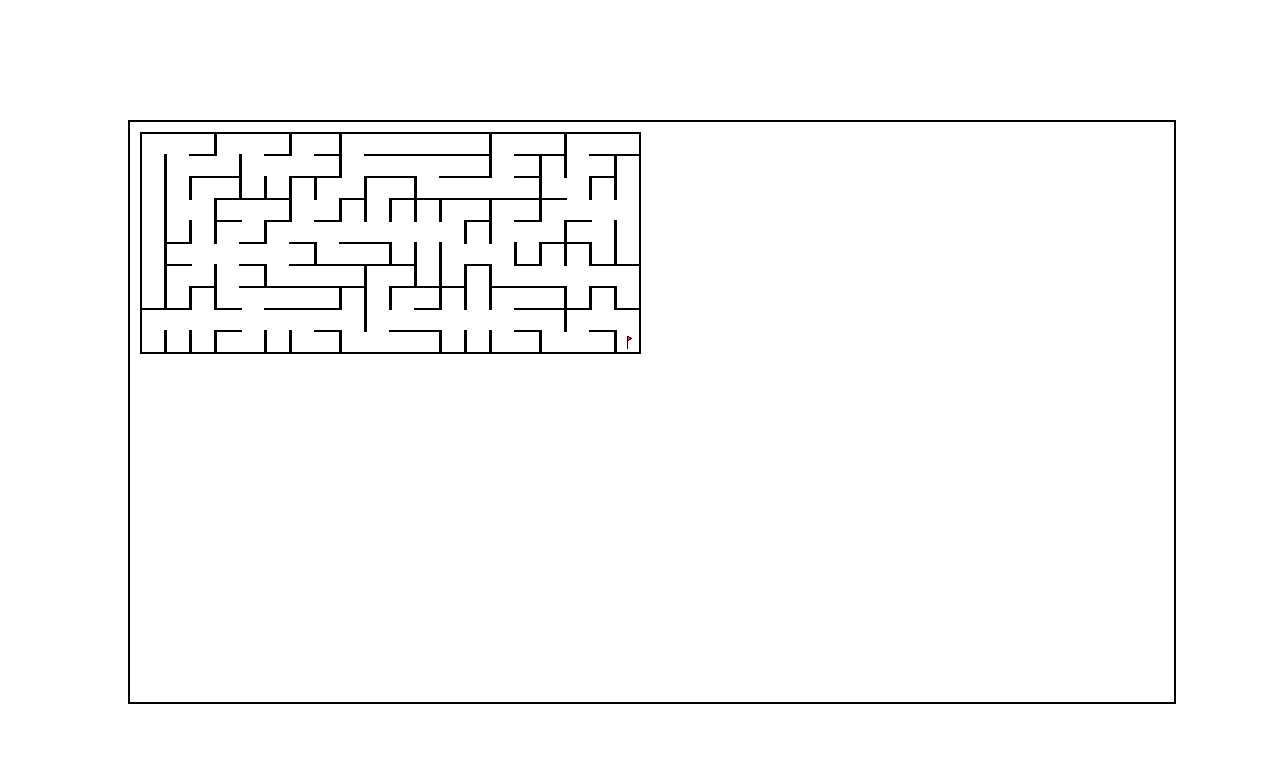
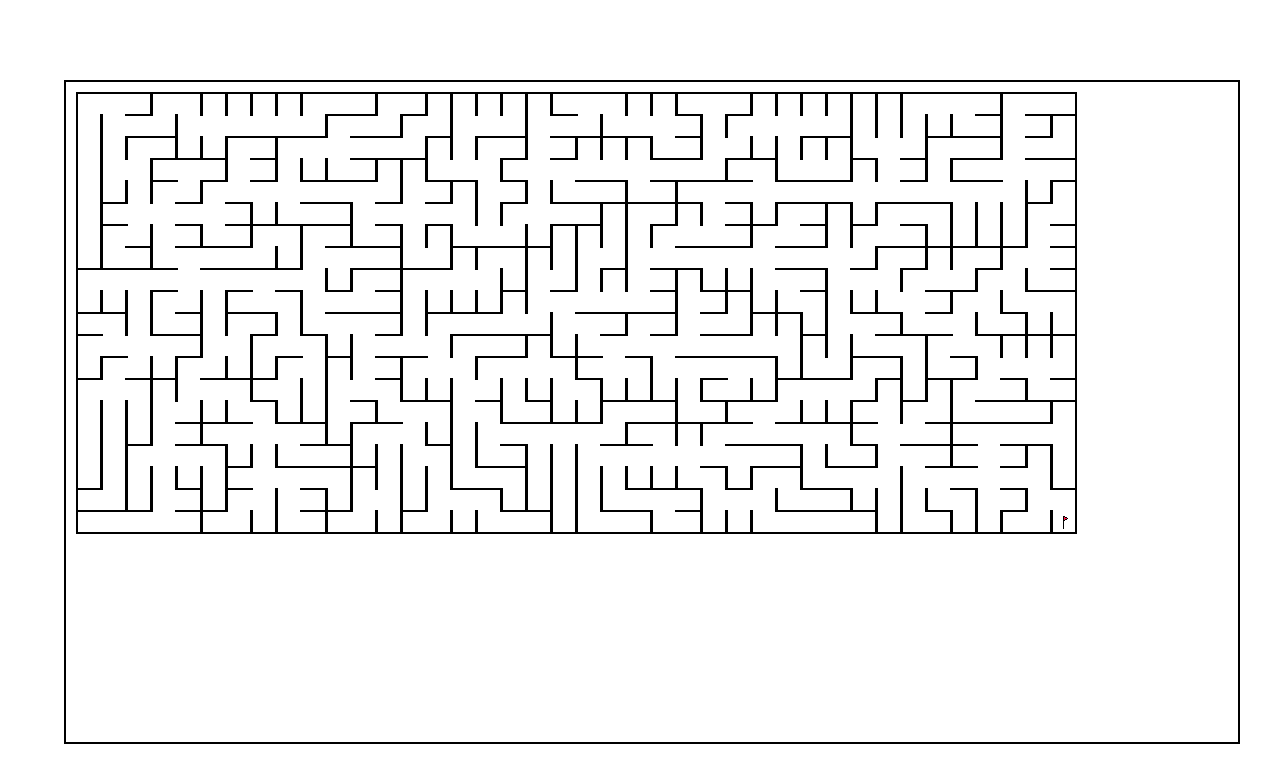
Before and after one commit to weiseng18/maze, a plain HTML site: page index.html in a window 1280 px wide. Drawn offline with Linux system fonts and the light colour scheme.

Commit message:
increased size for #mazearea div to allow for larger size maze to be displayed in the box also changed default maze size to be 20x40

```diff
--- a/interface.css
+++ b/interface.css
@@ -1,9 +1,9 @@
 #mazeArea {
 	border: solid black 2px;
 	position: absolute;
-	top: 15%;
-	left: 10%;
-	height: 70%;
-	width: 80%;
+	top: 10%;
+	left: 5%;
+	height: 80%;
+	width: 90%;
 	padding: 10px;
 }
--- a/js/main.js
+++ b/js/main.js
@@ -141,7 +141,7 @@ function Display(maze) {
 
 window.onload = function() {
 
-	var maze = new Maze(10, 20);
+	var maze = new Maze(20, 40);
 
 	var display = new Display(maze);
 	display.generateHTML();
```
